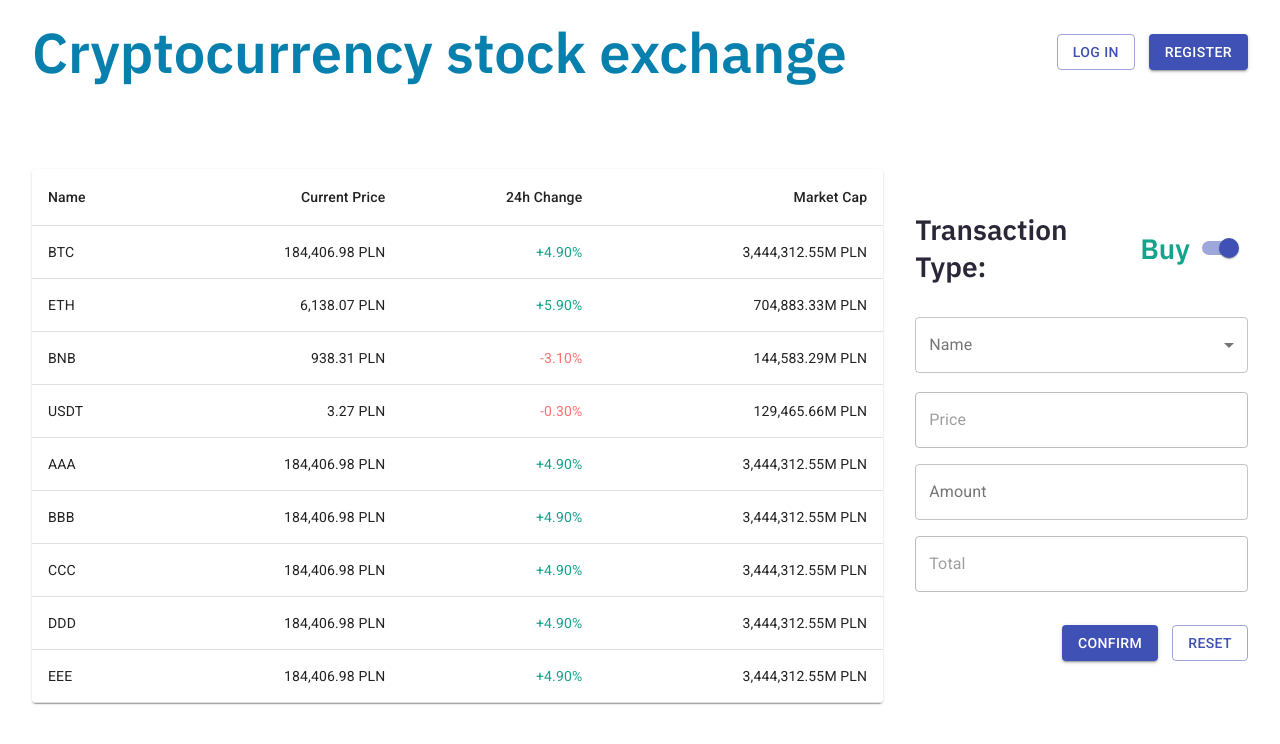
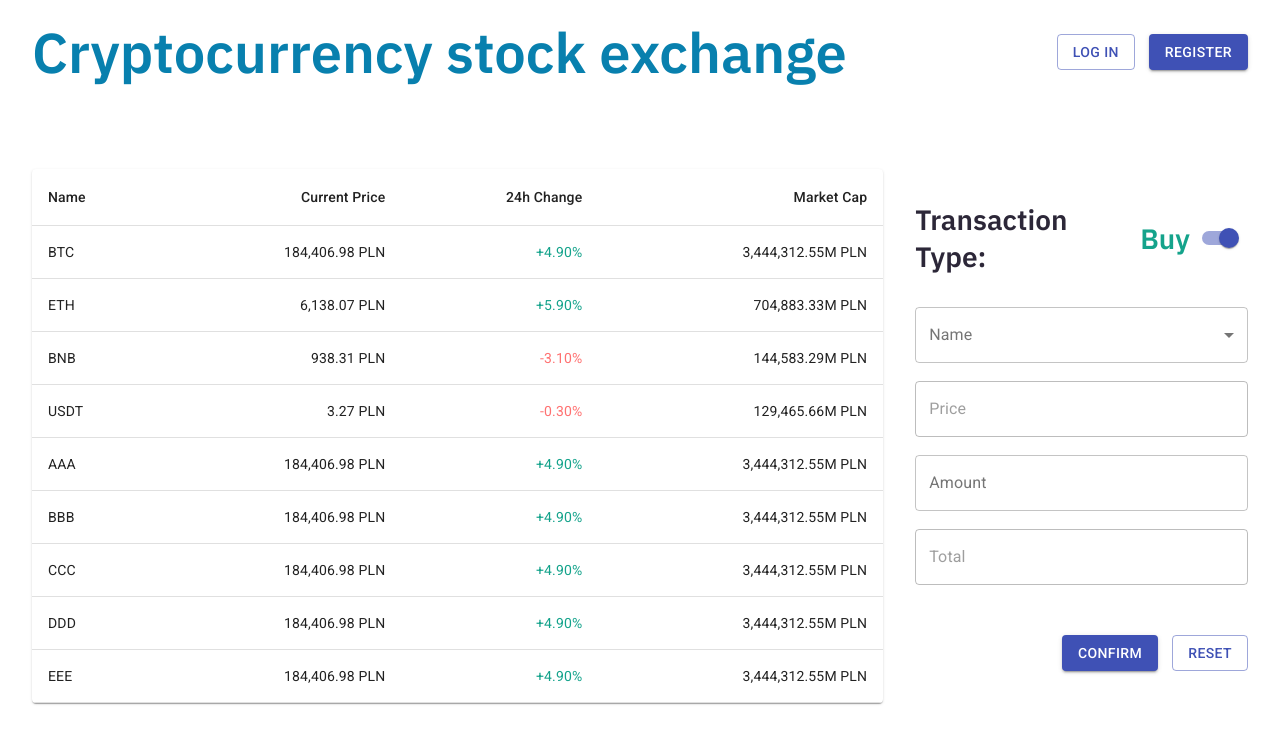
Before and after one commit to bitcoinStockExchangeTeam/bitcoin-stock-exchange, a React (Create React App) app: page / in a window 1280 px wide. Shown: the top 744 px of the page. Built offline with nearby package versions, Linux system fonts and the light colour scheme.

Commit message:
Fix input jumps on errors

```diff
--- a/src/containers/MarketPage/marketPage.module.scss
+++ b/src/containers/MarketPage/marketPage.module.scss
@@ -10,5 +10,5 @@
 }
 
 .transaction {
-  height: 450px;
+  height: 470px;
 }
--- a/src/containers/Transaction/transaction.module.scss
+++ b/src/containers/Transaction/transaction.module.scss
@@ -12,9 +12,8 @@
 }
 
 .form {
-  display: flex;
-  flex-direction: column;
-  justify-content: space-between;
+  display: grid;
+  grid-template-rows: repeat(4, 1fr);
 }
 
 .buttonContainer {
```
